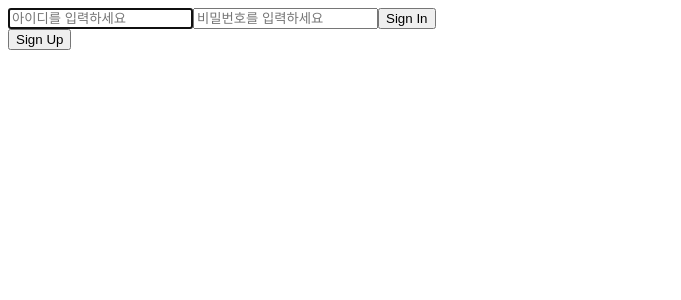
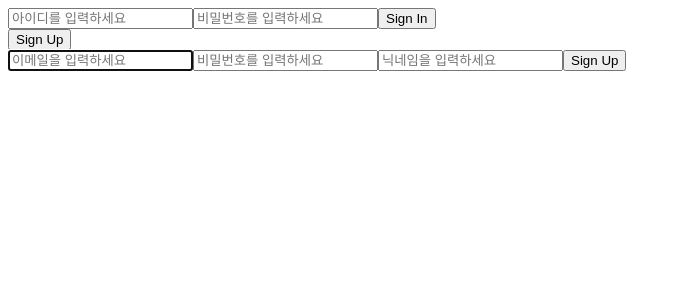
Before and after one commit to powellstreet/waterhabit_front, a React (Create React App) app in the folder wh_front/: page / in a window 1280 px wide. Shown: the top 300 px of the page, without its empty margins (0-681 px from the left). Built offline with nearby package versions, Linux system fonts and the light colour scheme.

Commit message:
:zap: SingUp 로직 작성중
- email, pw, nickname 받아서 전송하는 부분까지 확인

```diff
--- a/wh_front/src/components/Home.js
+++ b/wh_front/src/components/Home.js
@@ -1,6 +1,7 @@
 import React from "react";
 import UserConsole from "./UserConsole";
 import axios from 'axios';
+import SignUp from "./SignUp";
 
 const Home = () => {
   return (
@@ -21,6 +22,7 @@ const Home = () => {
       </div>
 
       <button name="signUp"> Sign Up </button>
+      <SignUp/>
     </div>
   );
 };
--- a/wh_front/src/components/SignUp.js
+++ b/wh_front/src/components/SignUp.js
@@ -1,11 +1,51 @@
-import React from 'react'
+import React, { useState } from "react";
+import axios from "axios";
+import dotenv from "dotenv";
+dotenv.config();
+
+// require("dotenv").config();
 
 const SignUp = () => {
-    return (
-        <div>
-            SignUp
-        </div>
-    )
-}
+  const [email, setEmail] = useState("");
+  const [password, setPassword] = useState("");
+  const [nickname, setNickname] = useState("");
+
+  function submitSignUp() {
+    axios
+      .post(`http://localhost:${process.env.REACT_APP_PORT}/user/signUp`, {
+        email,
+        password,
+        nickname,
+      })
+      .then((data) => console.log(data.data));
+  }
+
+  return (
+    <div>
+      <input
+        name="email"
+        type="text"
+        placeholder="이메일을 입력하세요"
+        autoFocus
+        onChange={(e) => setEmail(e.target.value)}
+      ></input>
+      <input
+        name="password"
+        type="password"
+        placeholder="비밀번호를 입력하세요"
+        onChange={(e) => setPassword(e.target.value)}
+      ></input>
+      <input
+        name="nickname"
+        type="text"
+        placeholder="닉네임을 입력하세요"
+        onChange={(e) => setNickname(e.target.value)}
+      ></input>
+      <button name="submit" onClick={submitSignUp}>
+        Sign Up
+      </button>
+    </div>
+  );
+};
 
 export default SignUp;
```
